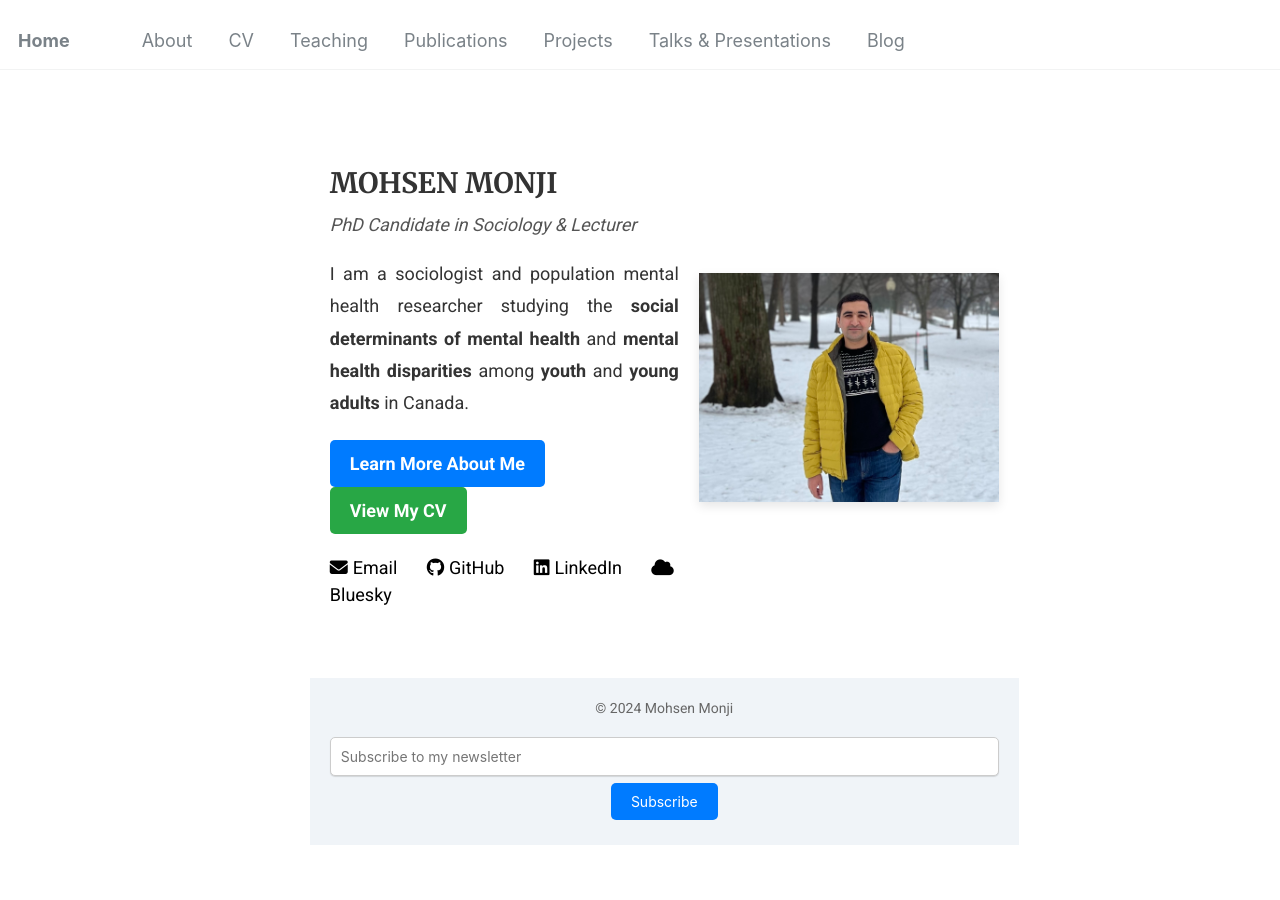
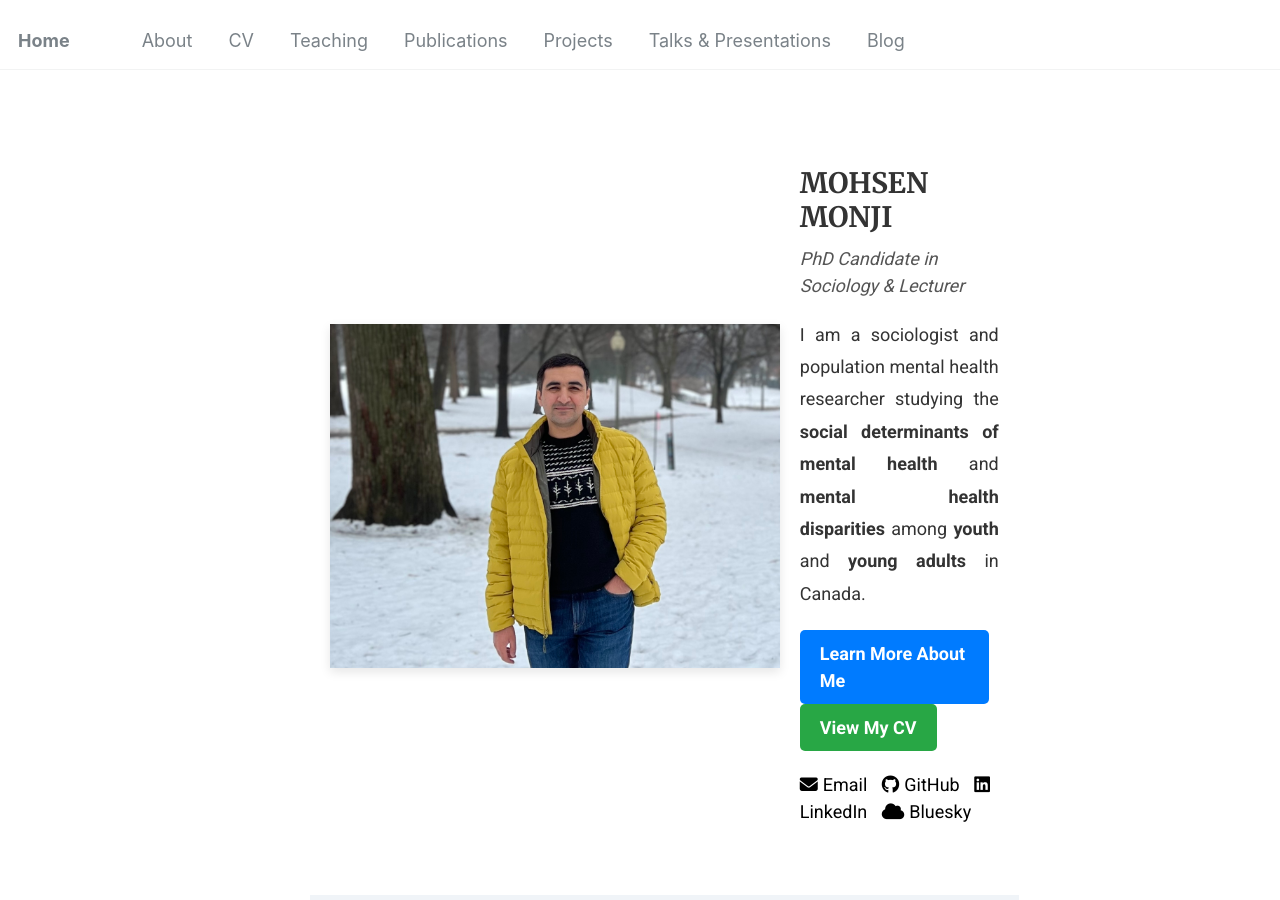
Before and after one commit to Mohsnmonji/mohsnmonji.github.io, a Jekyll site: the page built from _pages/front.md, in a window 1280 px wide and 900 px high. Built offline with Jekyll 4.4.1, drawn with Linux system fonts in a browser that asks for light colours.

Commit message:
Update front.md

```diff
--- a/_pages/front.md
+++ b/_pages/front.md
@@ -6,10 +6,15 @@ description: "Sociologist and Population Mental Health Researcher"
 author_profile: false
 hide_avatar: true
 ---
+<div style="display: flex; align-items: center; justify-content: center; gap: 20px; margin-top: 50px; padding: 20px; max-width: 1200px; margin: auto;">
+  <!-- Profile Image -->
+  <div>
+    <img src="images/profile.PNG" alt="Profile Picture of Mohsen Monji"
+         style="width: 450px; height: auto; border-radius: 0; box-shadow: 0px 4px 10px rgba(0, 0, 0, 0.1);">
+  </div>
 
-<div style="display: flex; align-items: center; justify-content: center; gap: 20px; margin-top: 50px; padding: 20px; max-width: 1200px; margin: auto;">
   <!-- Text Content -->
-  <div style="flex: 1;">
+  <div style="flex: 1; text-align: left;">
     <!-- Name -->
     <h1 style="color: #333; margin-bottom: 10px;">MOHSEN MONJI</h1>
 
@@ -47,12 +52,6 @@ hide_avatar: true
       </a>
     </div>
   </div>
-
-  <!-- Profile Image -->
-  <div>
-    <img src="images/profile.PNG" alt="Profile Picture of Mohsen Monji"
-         style="width: 300px; height: auto; border-radius: 0; box-shadow: 0px 4px 10px rgba(0, 0, 0, 0.1);">
-  </div>
 </div>
 
 <footer style="margin-top: 50px; text-align: center; padding: 20px; background: #f0f4f8;">
```
